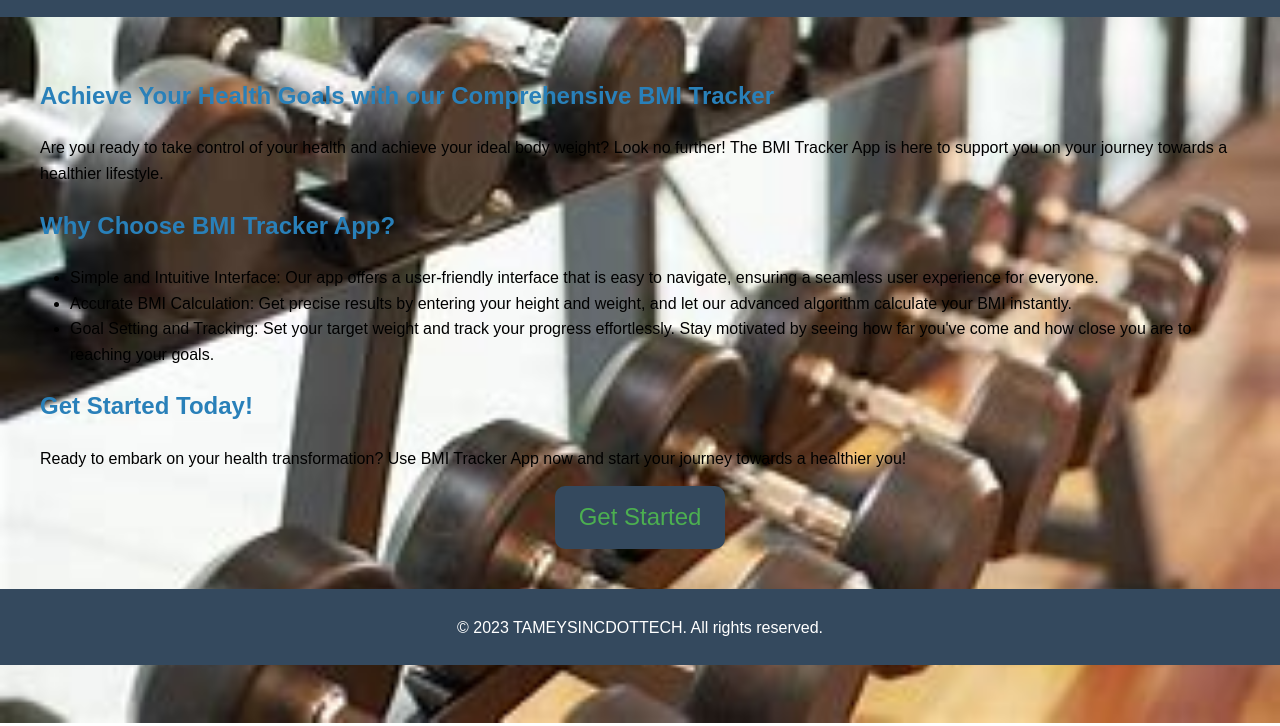
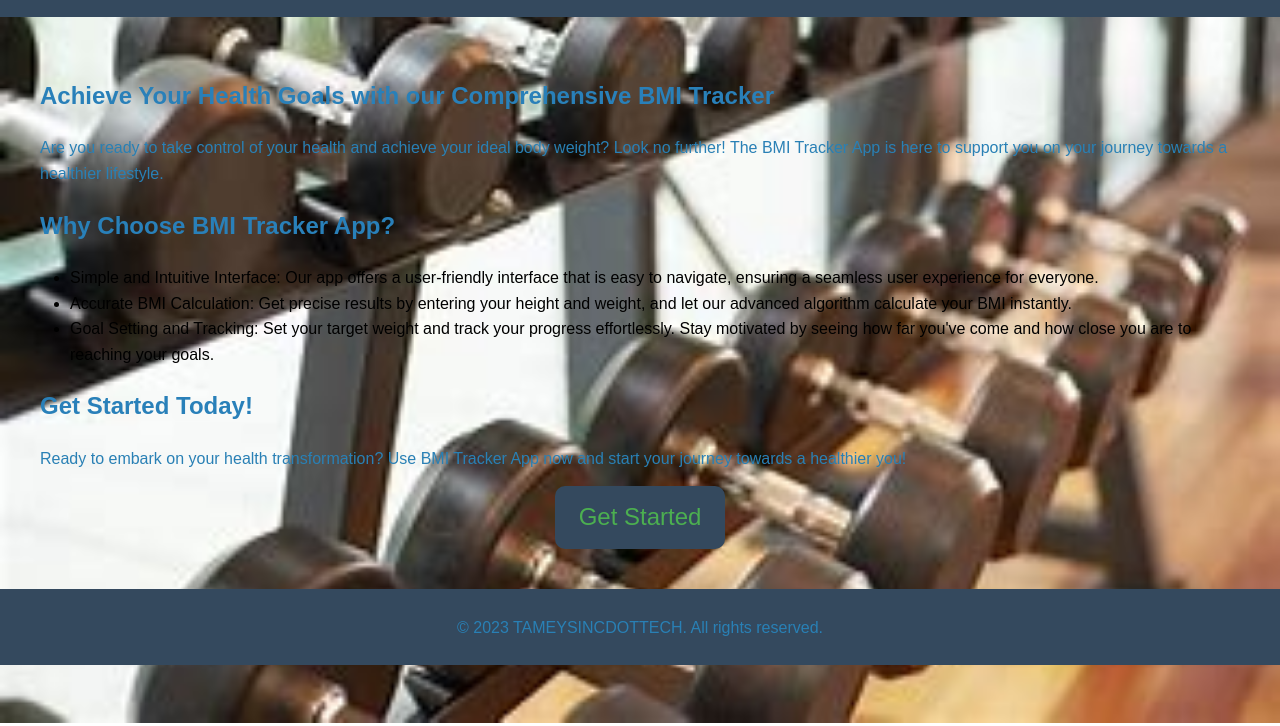
Before and after one commit to itamey/itamey.github.io, a plain HTML site: page index.html in a window 1280 px wide. Shown: the part 74-800 px from the top of the page. Drawn offline with Linux system fonts and the light colour scheme.

Commit message:
Update index.html

```diff
--- a/index.html
+++ b/index.html
@@ -43,6 +43,7 @@
           }
 
           p {
+              color: #2980b5;
               margin-bottom: 15px;
           }
 
```
